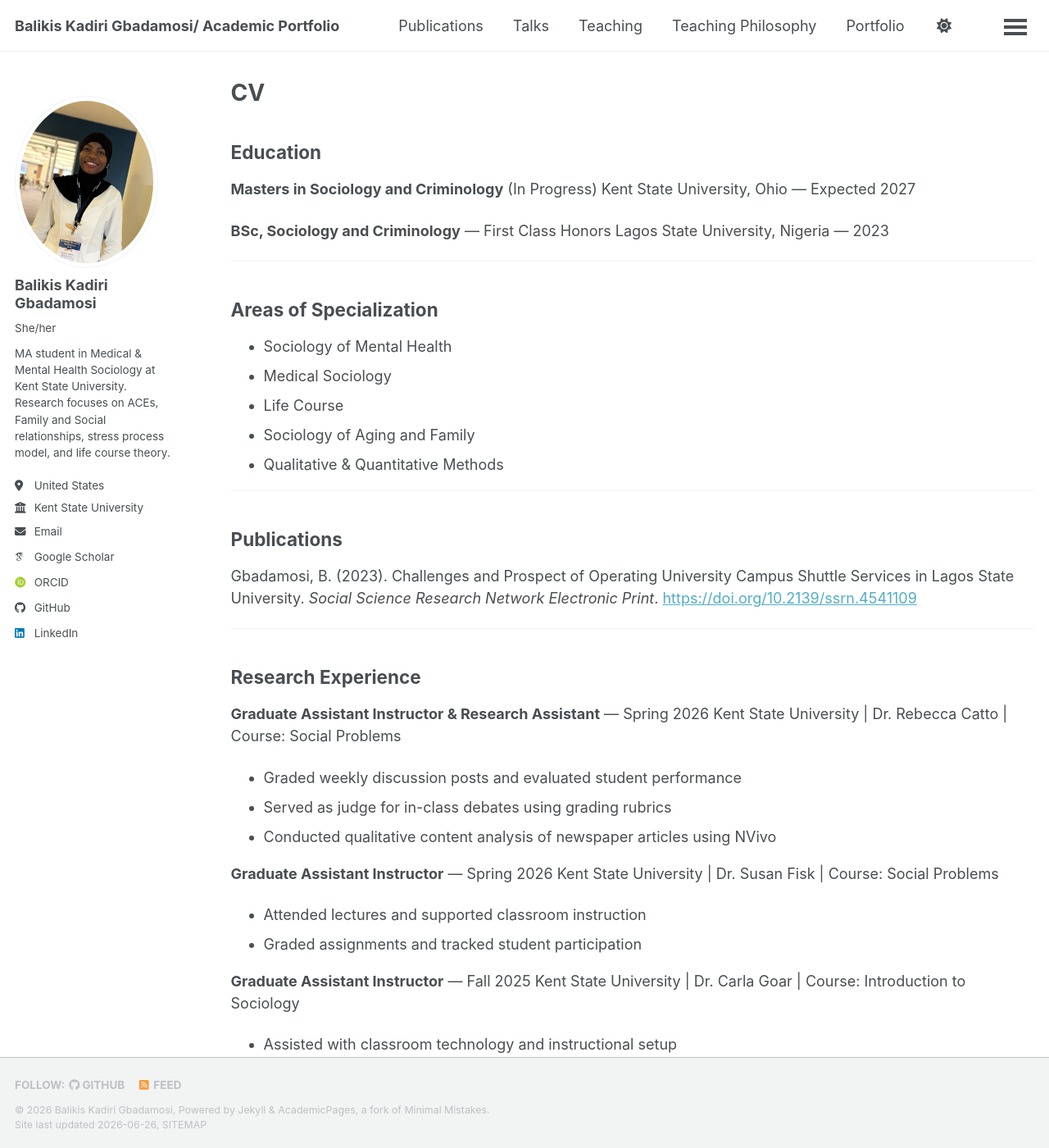
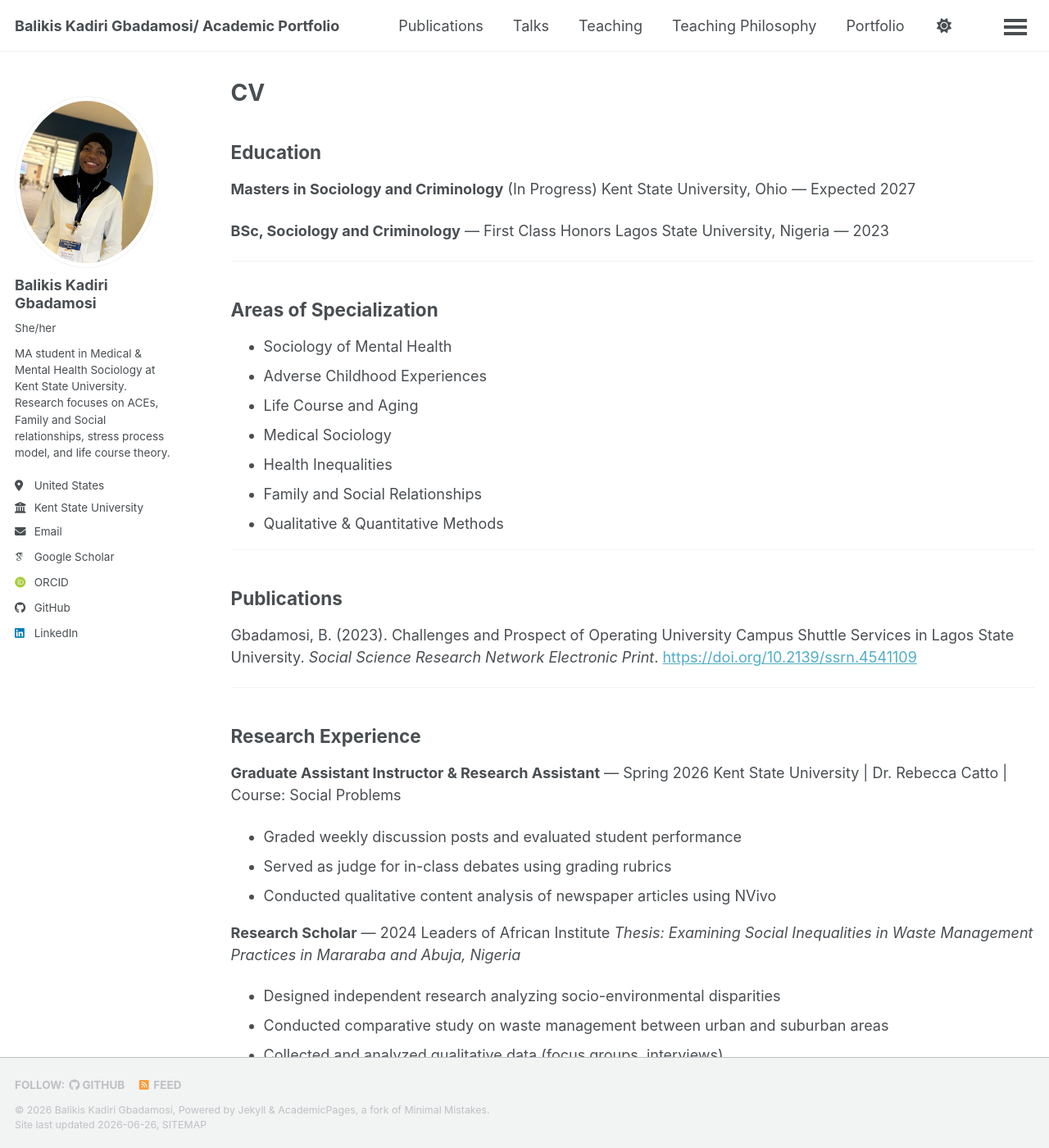
Before and after one commit to balikis-Gbadamosi/balikis-Gbadamosi.github.io, a Jekyll site: the page built from _pages/cv.md, in a window 1280 px wide and 1400 px high. Shown: the whole window at 82% size. Built offline with Jekyll 4.4.1, drawn with Linux system fonts in a browser that asks for light colours; some web fonts are replaced; a script bundle is joined from its source files by our own code; library files that are not in the unit come from our copies; some of the changed text lies outside the part shown.

Commit message:
Update CV with new specializations and teaching roles
Added new areas of specialization and updated teaching experience section with graduate assistant instructor roles.

```diff
--- a/_pages/cv.md
+++ b/_pages/cv.md
@@ -21,9 +21,11 @@
 
 ## Areas of Specialization
 - Sociology of Mental Health
+- Adverse Childhood Experiences
+- Life Course and Aging
 - Medical Sociology
-- Life Course
-- Sociology of Aging and Family
+- Health Inequalities
+- Family and Social Relationships
 - Qualitative & Quantitative Methods
 
 ---
@@ -45,25 +47,13 @@
 - Served as judge for in-class debates using grading rubrics
 - Conducted qualitative content analysis of newspaper articles using NVivo
 
-**Graduate Assistant Instructor** — Spring 2026
-Kent State University | Dr. Susan Fisk | Course: Social Problems
-- Attended lectures and supported classroom instruction
-- Graded assignments and tracked student participation
-
-**Graduate Assistant Instructor** — Fall 2025
-Kent State University | Dr. Carla Goar | Course: Introduction to Sociology
-- Assisted with classroom technology and instructional setup
-- Graded assignments, quizzes, and tracked participation
-- Held weekly office hours to support students
-
 **Research Scholar** — 2024
 Leaders of African Institute
 *Thesis: Examining Social Inequalities in Waste Management Practices
 in Mararaba and Abuja, Nigeria*
 - Designed independent research analyzing socio-environmental disparities
 - Conducted comparative study on waste management between urban and suburban areas
-- Collected qualitative data (focus groups, interviews) and analyzed
-survey data using R
+- Collected and analyzed qualitative data (focus groups, interviews)
 
 **Research Assistant** — 2023
 Lagos State University | Dr. Raji Sakiru
```
Also changed, not shown: other parts of _pages/cv.md (+10 -0 lines).
